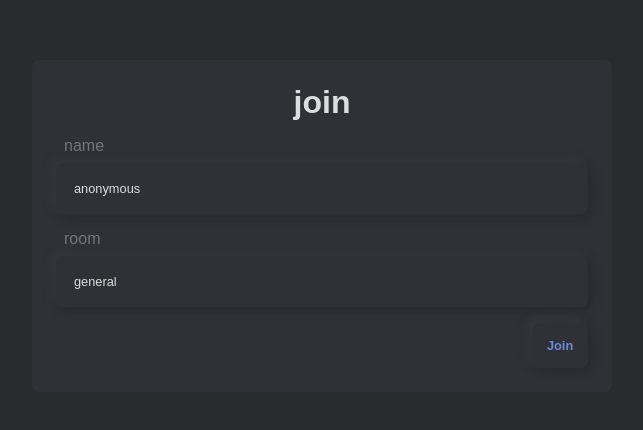
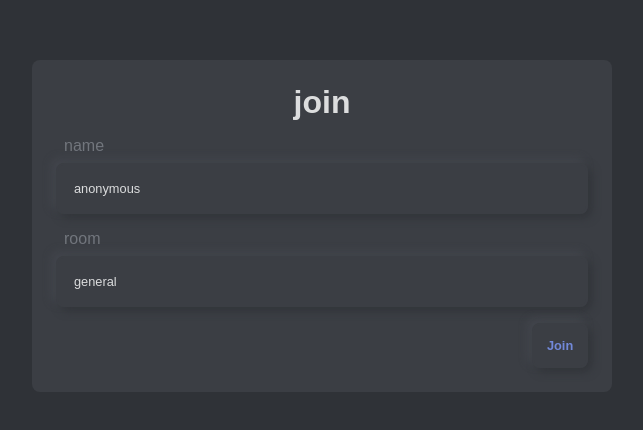
Before and after one commit to dczysz/ephemeral-chat, a React (Create React App) app: page / in a window 1280 px wide. Shown: the part 174-604 px from the top of the page, without its empty margins (318-961 px from the left). Built offline with nearby package versions, Linux system fonts and the light colour scheme.

Commit message:
Lighter colors

```diff
--- a/src/components/styles/theme.ts
+++ b/src/components/styles/theme.ts
@@ -1,12 +1,12 @@
 import { DefaultTheme } from 'styled-components';
 
 const colors = {
-  bg: '#36393f',
-  bgDark: '#2f3136',
-  bgDarker: '#292b2f',
-  bgLight: '#40444b',
-  bsLight: '#282a2e',
-  bsDark: '#36383e',
+  bg: '#464a53',
+  bgDark: '#3b3e44',
+  bgDarker: '#2f3237',
+  bgLight: '#525760',
+  bsLight: '#44474e',
+  bsDark: '#32353a',
   danger: '#f04747',
   primary: '#7289da',
   success: '#43b581',
@@ -15,10 +15,10 @@ const colors = {
 };
 
 const bs = {
-  raised: `4px 4px 8px ${colors.bsLight},
-           -4px -4px 8px ${colors.bsDark}`,
-  inset: `inset 4px 4px 8px ${colors.bsLight}cc,
-          inset -4px -4px 8px ${colors.bsDark}cc`,
+  raised: `4px 4px 8px ${colors.bsDark},
+           -4px -4px 8px ${colors.bsLight}`,
+  inset: `inset 4px 4px 8px ${colors.bsDark}cc,
+          inset -4px -4px 8px ${colors.bsLight}cc`,
 };
 
 const gradients = {
```
